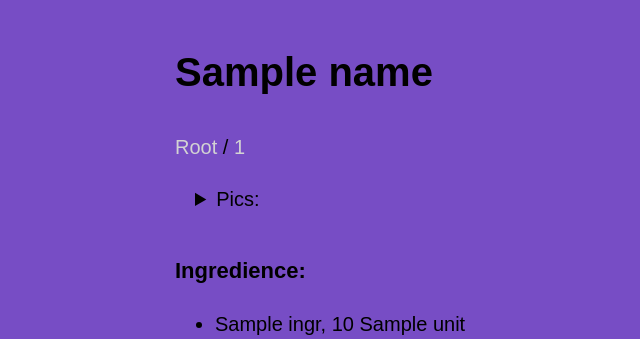
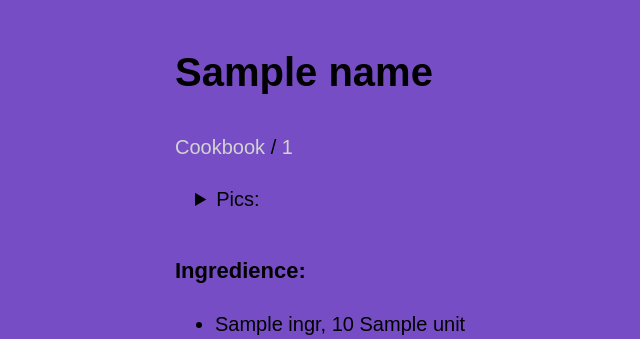
Before and after one commit to gardenrobot/cookbook, a Flask app: template templates/recipe.html in a window 1280 px wide. Shown: the top 339 px of the page, without its empty margins (140-780 px from the left). Run offline with Flask 3, Linux system fonts and the light colour scheme; the template is opened without the code that fills it: most values are stand-ins (such as "Sample title", 1, 10 or a date in 2020).

Commit message:
rename root to cookbook

```diff
--- a/templates/folder.html
+++ b/templates/folder.html
@@ -8,7 +8,7 @@
 </head>
 <body>
     <div>
-        <span><a href=/cookbook/>Root</a></span>
+        <span><a href=/cookbook/>Cookbook</a></span>
         {% for folder in parent_folders %}
         <span>/</span> <span><a href=/cookbook/{{folder[1]}}/>{{folder[0]}}</a></span>
         {% endfor %}
--- a/templates/recipe.html
+++ b/templates/recipe.html
@@ -9,7 +9,7 @@
 <body>
   <h1>{{name}}</h1>
     <div>
-        <span><a href=/cookbook/>Root</a></span>
+        <span><a href=/cookbook/>Cookbook</a></span>
         {% for folder in parent_folders %}
         <span>/</span> <span><a href=/cookbook/{{folder[1]}}>{{folder[0]}}</a></span>
         {% endfor %}
```
